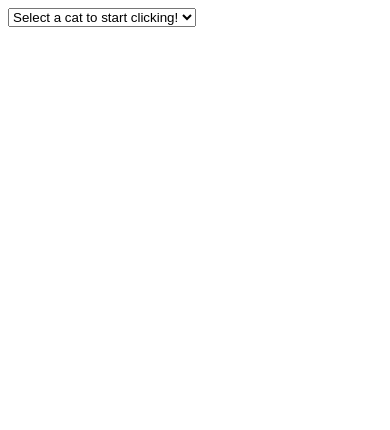
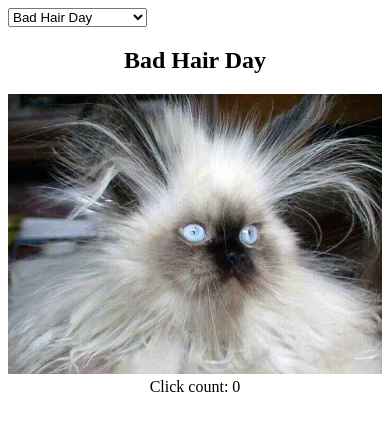
Before and after one commit to vresidarauch/catClicker, a plain HTML site: page index.html in a window 390 px wide. Drawn offline with Linux system fonts and the light colour scheme.

Commit message:
Style Sheet and responsive

```diff
--- a/index.html
+++ b/index.html
@@ -7,32 +7,22 @@
     <meta http-equiv="X-UA-Compatible" content="ie=edge">
     <title>Cat Clicker</title>
     <link rel="shortcut icon" type="image/x-icon" href="favicon.ico" />
-    <style>
-        .cats {
-            display: flex;
-            justify-content: center;
-            align-items: center;
-        }
-
-        img {
-            width: 100%;
-        }
-
-        .hidden {
-            display: none;
-        }
-    </style>
+    <link rel="stylesheet" href="style.css">
 </head>
 
 <body>
 
-    <div class="cat-selector">
-        <select name="cats" id="cats">
-      <option value="">Select a cat to start clicking!</option>
-    </select>
+    <!-- Cat selector template -->
+    <select name="cats" id="cat-list"></select>
+
+    <!-- Cat view template -->
+
+    <div class="cat">
+        <h2 class="cat-name"></h2>
+        <img src="" alt="cute cat" class="cat-img">
+        <div class="cat-count">
+        </div>
     </div>
-
-    <div class="cats"></div>
 
 
     <script src="index.js"></script>
--- a/index.js
+++ b/index.js
@@ -1,67 +1,141 @@
-// Define and array of cat objects
-const cats = [
-  { name: "cat-bad-hair-day", count: 0 },
-  { name: "evil-cat", count: 0 },
-  { name: "lizard-nose-ring", count: 0 },
-  { name: "bathing-cats", count: 0 },
-  { name: "jumping-cat", count: 0 },
-  { name: "oops-cat", count: 0 },
-  { name: "supreme-cat", count: 0 },
-  { name: "sushi-roll-cat", count: 0 }
-];
-const catSelector = document.getElementById("cats");
-const catContainer = document.querySelector(".cats");
+// Model:  Define and array of cat objects
+const model = {
+  currentCat: null,
+  cats: [
+    {
+      name: "Bad Hair Day",
+      imgSrc: "images/cat-bad-hair-day.jpg",
+      clickCount: 0
+    },
+    { name: "No Hair Day", imgSrc: "images/evil-cat.jpg", clickCount: 0 },
+    {
+      name: "Lizard Nose Ring",
+      imgSrc: "images/lizard-nose-ring.jpg",
+      clickCount: 0
+    },
+    {
+      name: "Calgon Moments",
+      imgSrc: "images/bathing-cats.jpg",
+      clickCount: 0
+    },
+    { name: "Jumping Jack", imgSrc: "images/jumping-cat.jpg", clickCount: 0 },
+    { name: "Oops!", imgSrc: "images/oops-cat.jpg", clickCount: 0 },
+    {
+      name: "The Supreme Ruler",
+      imgSrc: "images/supreme-cat.jpg",
+      clickCount: 0
+    },
+    { name: "Sushi Roll", imgSrc: "images/sushi-roll-cat.jpg", clickCount: 0 }
+  ]
+};
 
-cats.forEach(cat => {
-  // Create option for each cat
-  const catOption = document.createElement("option");
-  catOption.value = cat.name;
-  catOption.innerText = cat.name;
-  catSelector.appendChild(catOption);
+//Octopus/Controller
+const octopus = {
+  init() {
+    // Set current cat to first one in the list
+    model.currentCat = model.cats[0];
 
-  // Create Box
-  const catBox = document.createElement("div");
-  catBox.setAttribute("data-cat", cat.name);
-  catBox.className = "hidden cat";
+    // Initialize views
+    catView.init();
+    catListView.init();
+  },
 
-  // Create Cat
-  const catPic = document.createElement("img");
-  catPic.setAttribute("src", `images/${cat.name}.jpg`);
-  const catName = document.createElement("span");
-  catName.innerText = cat.name;
-  const catCounter = document.createElement("span");
-  catCounter.innerText = 0;
+  // Get the array of cats from the Model
+  // get makes the cats() function a property
+  // that is called without parens
+  // i.e. cats = octopus.cats
+  get cats() {
+    return model.cats;
+  },
 
-  // Add click listener to cat
-  catPic.addEventListener("click", () => {
-    cat.count++;
-    catCounter.innerText = cat.count;
-  });
+  // Get the Model's currentCat property
+  get currentCat() {
+    return model.currentCat;
+  },
 
-  // Add cat to box
-  catBox.appendChild(catName);
-  catBox.appendChild(catPic);
-  catBox.appendChild(catCounter);
+  // setter for currentCat
+  // Sets the Model's currentCat value to the
+  // parameter cat i.e. octopus.currentCat = cat;
+  set currentCat(cat) {
+    model.currentCat = cat;
+  },
 
-  // Add box to container
-  catContainer.appendChild(catBox);
-});
+  // increment counter then render
+  incrementCounter() {
+    model.currentCat.clickCount++;
+    catView.render();
+  }
+};
 
-catSelector.addEventListener("change", e => {
-  // Get all the existing cats
-  const cats = document.querySelectorAll(".cat");
+// View(s): Creating DOM objects
 
-  // Loop through cats, hide them all if it doesn't
-  // have a hidden class already
-  cats.forEach(cat => {
-    if (!cat.classList.contains("hidden")) {
-      cat.classList.add("hidden");
+const catView = {
+  init() {
+    // Create variables on the catView object and
+    // store pointers to DOM elements for later access
+    this.catEl = document.querySelector(".cat");
+    this.catNameEl = document.querySelector(".cat-name");
+    this.catImgEl = document.querySelector(".cat-img");
+    this.countEl = document.querySelector(".cat-count");
+
+    // on click, increment cat's counter
+    this.catImgEl.addEventListener("click", e => octopus.incrementCounter());
+
+    // render this view (update DOM elements)
+    this.render();
+  },
+
+  render() {
+    // Get the cats from the octopus/controller
+    const currentCat = octopus.currentCat;
+    this.catNameEl.innerText = currentCat.name;
+    this.catImgEl.src = currentCat.imgSrc;
+    this.countEl.innerText = "Click count: " + currentCat.clickCount;
+    console.log(
+      currentCat,
+      this.catNameEl,
+      this.catImgEl,
+      this.countEl.innerText
+    );
+  }
+};
+
+const catListView = {
+  init() {
+    // store DOM elements for later access
+    this.catListEl = document.getElementById("cat-list");
+
+    // get the cats from the octopus/controller
+    this.cats = octopus.cats;
+
+    // Add listener on select to change current cat and render
+    this.catListEl.addEventListener("change", e => {
+      const cat = this.cats.find(cat => cat.name === e.target.value);
+
+      octopus.currentCat = cat;
+      catView.render();
+    });
+
+    // render this view (update DOM elements)
+    this.render();
+  },
+
+  render() {
+    // Get the cats from the octopus/controller
+    this.cats = octopus.cats;
+
+    // remove all options from the select menu
+    this.catListEl.innerHTML = octopus.currentCat.name;
+
+    // loop over cats
+    for (const cat of this.cats) {
+      // Make new option, set values
+      const option = document.createElement("option");
+      option.value = cat.name;
+      option.innerText = cat.name;
+      this.catListEl.appendChild(option);
     }
-  });
+  }
+};
 
-  // Show the cat that matches the data attribute
-  // that is selected from the list unhide it
-  const value = event.target.value;
-  const cat = document.querySelector(`div[data-cat="${value}"]`);
-  cat.classList.remove("hidden");
-});
+octopus.init();
--- /dev/null
+++ b/style.css
@@ -0,0 +1,19 @@
+.cat {
+  text-align: center;
+}
+.cat-img {
+  width: 100%;
+}
+.cat-count {
+  text-align: center;
+}
+
+/**********************/
+/* Tablet Media Query */
+/**********************/
+
+@media (min-width: 48em) {
+  .cat-img {
+    width: 50%;
+  }
+}
```
